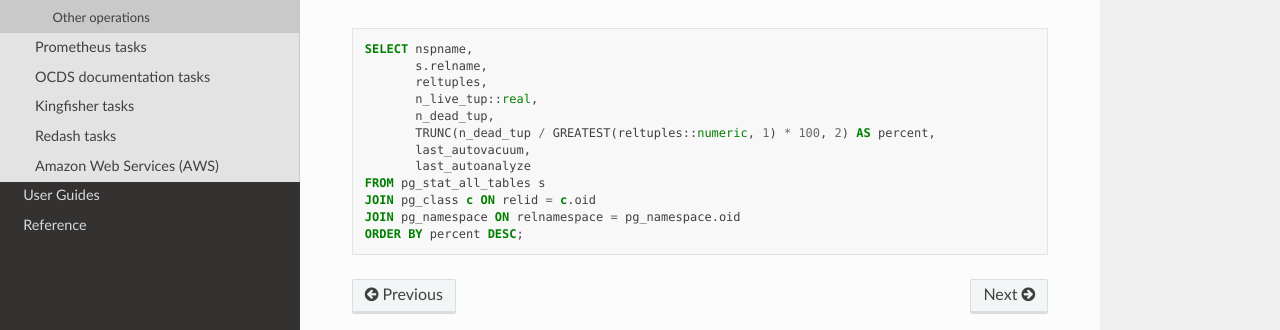
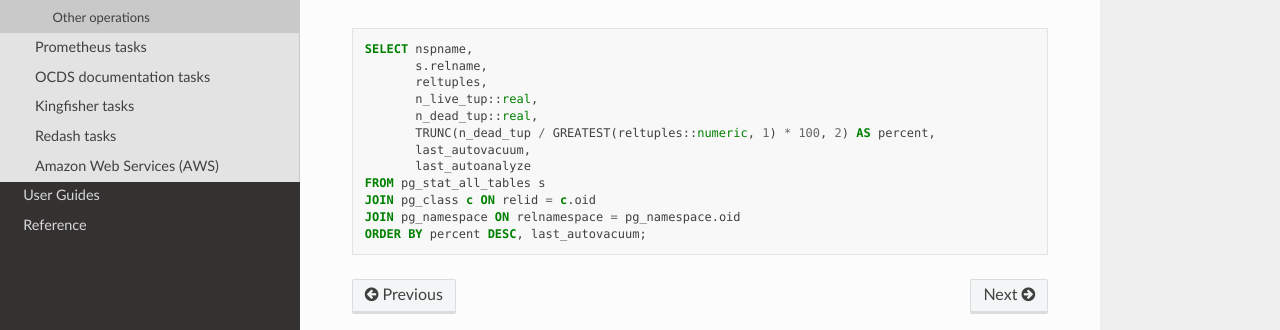
Before and after one commit to open-contracting/deploy, a Sphinx documentation site: the page built from docs/deploy/databases.rst, in a window 1280 px wide and 900 px high, scrolled down 1440 px. Shown: the part 456-786 px from the top of the window. Built offline with Sphinx 7.4.7 and the Read the Docs theme 2.0.0, drawn with Linux system fonts in a browser that asks for light colours.

Commit message:
databases: Update autovacuum query

```diff
--- a/docs/deploy/databases.rst
+++ b/docs/deploy/databases.rst
@@ -100,11 +100,11 @@ Show autovacuum statistics:
           s.relname,
           reltuples,
           n_live_tup::real,
-          n_dead_tup,
+          n_dead_tup::real,
           TRUNC(n_dead_tup / GREATEST(reltuples::numeric, 1) * 100, 2) AS percent,
           last_autovacuum,
           last_autoanalyze
    FROM pg_stat_all_tables s
    JOIN pg_class c ON relid = c.oid
    JOIN pg_namespace ON relnamespace = pg_namespace.oid
-   ORDER BY percent DESC;
+   ORDER BY percent DESC, last_autovacuum;
```
